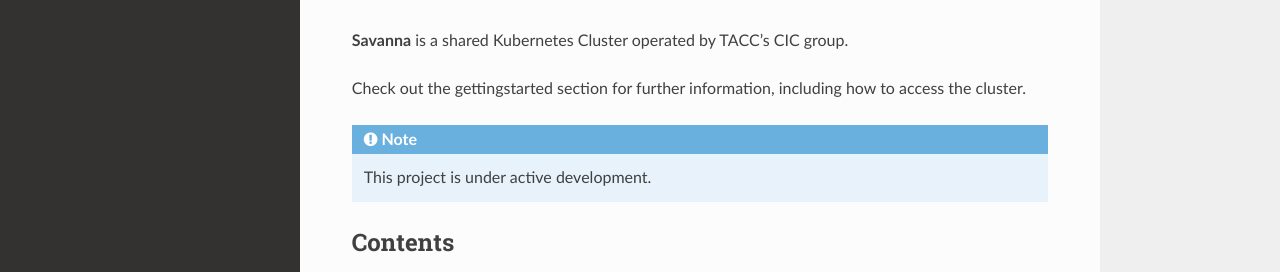
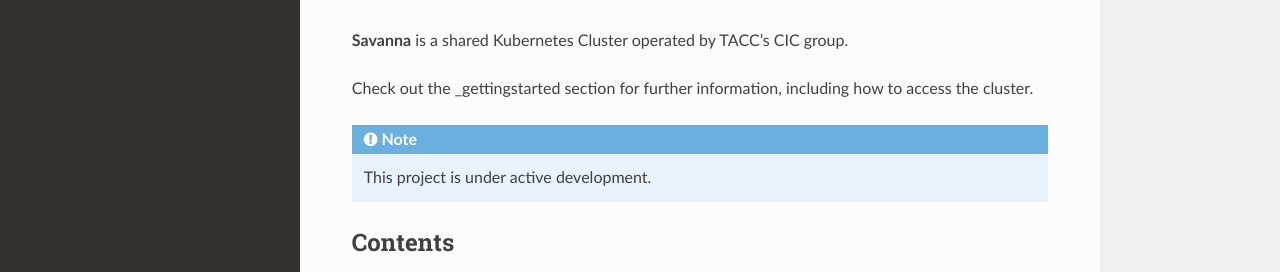
Before and after one commit to TACC-Cloud/savanna-documentation, a Sphinx documentation site: the page built from docs/source/index.rst, in a window 1280 px wide. Shown: the part 168-440 px from the top of the page. Built offline with Sphinx 7.4.7 and the Read the Docs theme 3.1.0, drawn with Linux system fonts in a browser that asks for light colours; pages that are not in the unit, such as notebooks, are missing from menus.

```diff
--- a/docs/source/index.rst
+++ b/docs/source/index.rst
@@ -3,7 +3,7 @@ Welcome to Savanna shared Kubernetes cluster documentation!
 
 **Savanna** is a shared Kubernetes Cluster operated by TACC's CIC group.
 
-Check out the :doc:`gettingstarted` section for further information, including
+Check out the :doc:`_gettingstarted` section for further information, including
 how to :ref:`access` the cluster.
 
 .. note::
```
